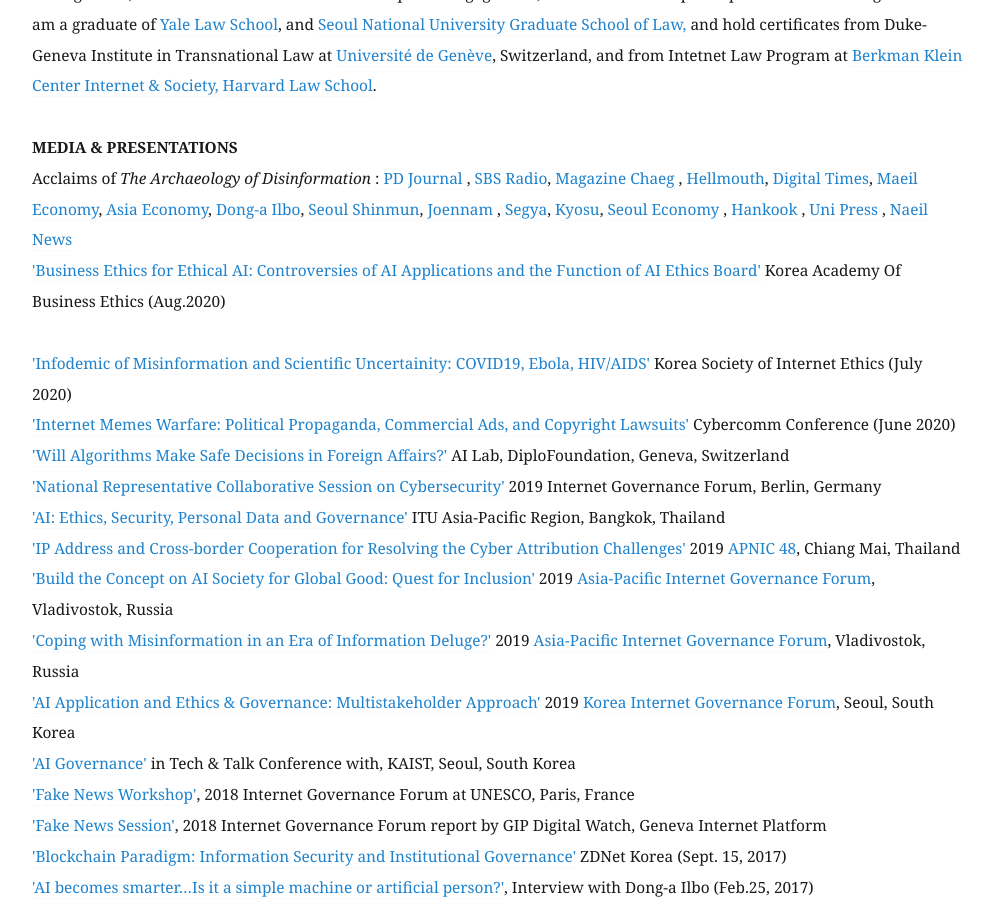
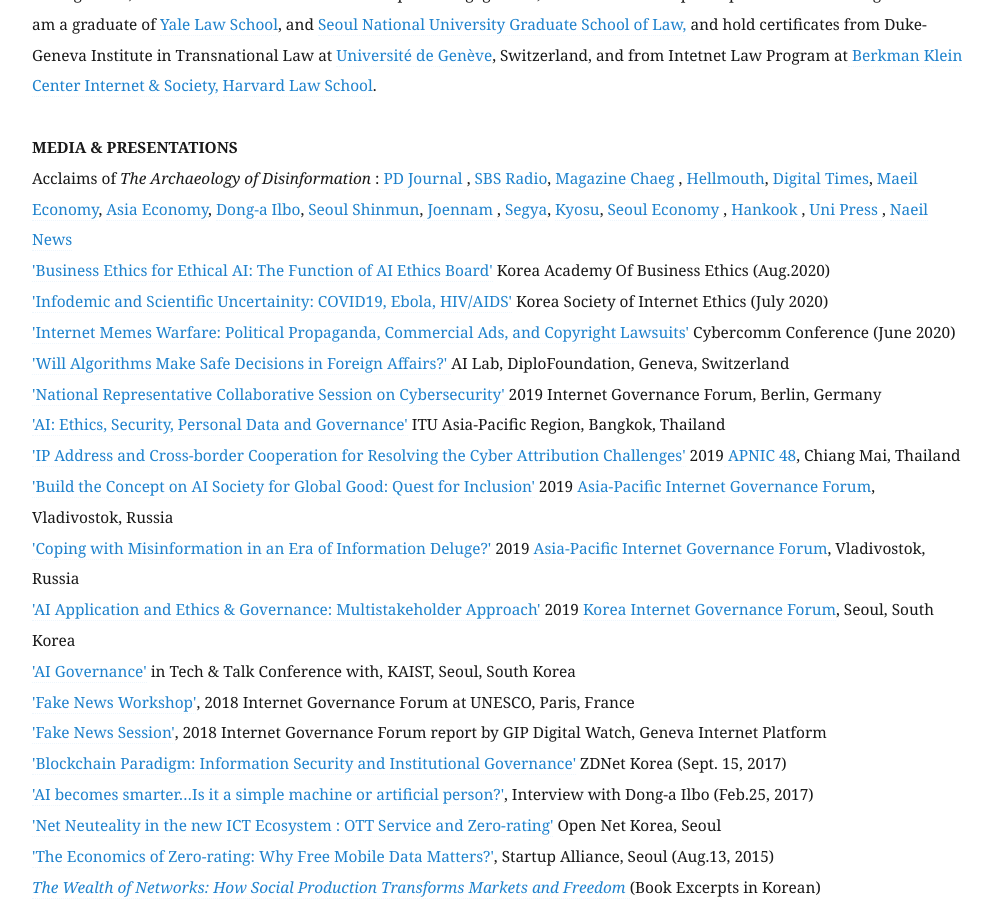
Before and after one commit to eunchangchoi/eunchangchoi.github.io, a Jekyll site: the page built from index.md, in a window 1280 px wide and 900 px high, scrolled down 2014 px. Shown: the whole window, without its empty margins (68-1061 px from the left). Built offline with Jekyll 4.4.1, drawn with Linux system fonts in a browser that asks for light colours.

Commit message:
Update index.md

```diff
--- a/index.md
+++ b/index.md
@@ -33,9 +33,8 @@
 
  <strong> MEDIA & PRESENTATIONS </strong> <br>
  Acclaims of<i> The Archaeology of Disinformation </i>:<a href="https://www.pdjournal.com/news/articleView.html?idxno=71119"> PD Journal </a>, <a href="http://radio.sbs.co.kr/gorealra/player/?podId=P0000000874&vodId=V0000328499"> SBS Radio</a>, <a href="https://bit.ly/3aVFA4z"> Magazine Chaeg </a>, <a href="https://www.youtube.com/watch?v=MpeoOBXadZ8&feature=youtu.be&t=241"> Hellmouth</a>, <a href="http://www.dt.co.kr/contents.html?article_no=2020030302103869061001"> Digital Times</a>, <a href="https://www.mk.co.kr/news/culture/view/2020/02/155878"> Maeil Economy</a>, <a href="https://www.asiae.co.kr/article/2020022811050161321&mobile=Y"> Asia Economy</a>, <a href="http://www.donga.com/news/article/all/20200216/99724450/1"> Dong-a Ilbo</a>, <a href="https://www.seoul.co.kr/news/newsView.php?id=20200313020005&wlog_tag3=naver">Seoul Shinmun</a>,<a href="https://www.jnilbo.com/2020/02/20/2020022015101829561/"> Joennam </a>, <a href="http://www.segye.com/newsView/20200214510584?OutUrl=naver"> Segya</a>, <a href="https://www.kyosu.net/news/articleView.html?idxno=48054"> Kyosu</a>, <a href="https://www.sedaily.com/NewsVIew/1YYX4ZYYI0"> Seoul Economy </a>, <a href="https://www.hankookilbo.com/News/Read/202002131753026467"> Hankook </a>, <a href="https://www.unipress.co.kr/news/articleView.html?idxno=771"> Uni Press </a>, <a href="https://www.naeil.com/news_view/?id_art=341418"> Naeil News </a> <br>
-<a href="https://www.slideshare.net/EunChangChoi/business-ethics-for-ethical-ai-controversies-of-ai-applications-and-the-function-of-ai-ethics-board">'Business Ethics for Ethical AI: Controversies of AI Applications and the Function of AI Ethics Board'</a> Korea Academy Of Business Ethics (Aug.2020) <br>
-<a href="https://youtu.be/UE72pdH8kBU"> <br>
-'Infodemic of Misinformation and Scientific Uncertainity: COVID19, Ebola, HIV/AIDS'</a> Korea Society of Internet Ethics (July 2020)<br>
+<a href="https://www.slideshare.net/EunChangChoi/business-ethics-for-ethical-ai-controversies-of-ai-applications-and-the-function-of-ai-ethics-board">'Business Ethics for Ethical AI: The Function of AI Ethics Board'</a> Korea Academy Of Business Ethics (Aug.2020) <br>
+<a href="https://youtu.be/UE72pdH8kBU">'Infodemic and Scientific Uncertainity: COVID19, Ebola, HIV/AIDS'</a> Korea Society of Internet Ethics (July 2020)<br>
 <a href="https://www.slideshare.net/EunChangChoi/internet-meme-warfare-political-propaganda-commercial-ads-copyright-lawsuits"> 'Internet Memes Warfare: Political Propaganda, Commercial Ads, and Copyright Lawsuits'</a> Cybercomm Conference (June 2020)<br>
 <a href="https://www.diplomacy.edu/blog/will-algorithms-make-safe-decisions-foreign-affairs">'Will Algorithms Make Safe Decisions in Foreign Affairs?' </a> AI Lab, DiploFoundation, Geneva, Switzerland <br>
 <a href="https://www.youtube.com/watch?v=nsZJaB3fx0E&feature=youtu.be&t=1689">'National Representative Collaborative Session on Cybersecurity'</a> 2019 Internet Governance Forum, Berlin, Germany <br>
```
